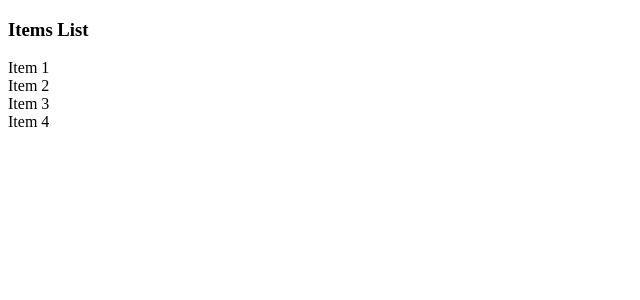
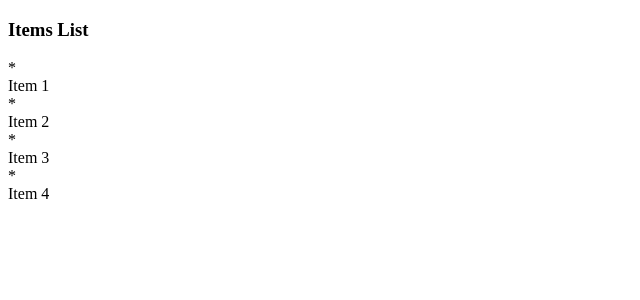
Before and after one commit to tamalesimon/vite-large-scale-react-ts-app, a React (Vite) app: page / in a window 1280 px wide. Shown: the top 300 px of the page, without its empty margins (0-640 px from the left). Built offline with nearby package versions, Linux system fonts and the light colour scheme.

Commit message:
update the ItemsListComponent to have child element ItemComponent

```diff
--- a/src/components/items/ItemsList.component.tsx
+++ b/src/components/items/ItemsList.component.tsx
@@ -1,5 +1,6 @@
 import React from "react";
 import { ItemInterface } from "../model/items/Item.interface";
+import { ItemComponent } from "./children/Item.component";
 
 type Props = {
   items: ItemInterface[];
@@ -16,9 +17,7 @@
       <ul>
         {props.items.map((item) => {
           return (
-            <li key={item.id} onClick={() => handleItemClick(item)}>
-              {item.name}
-            </li>
+            <ItemComponent testId={`item-${ item.id}`} key={item.id} model={item} onItemSelect={() => handleItemClick(item)}/>
           );
         })}
       </ul>
```
